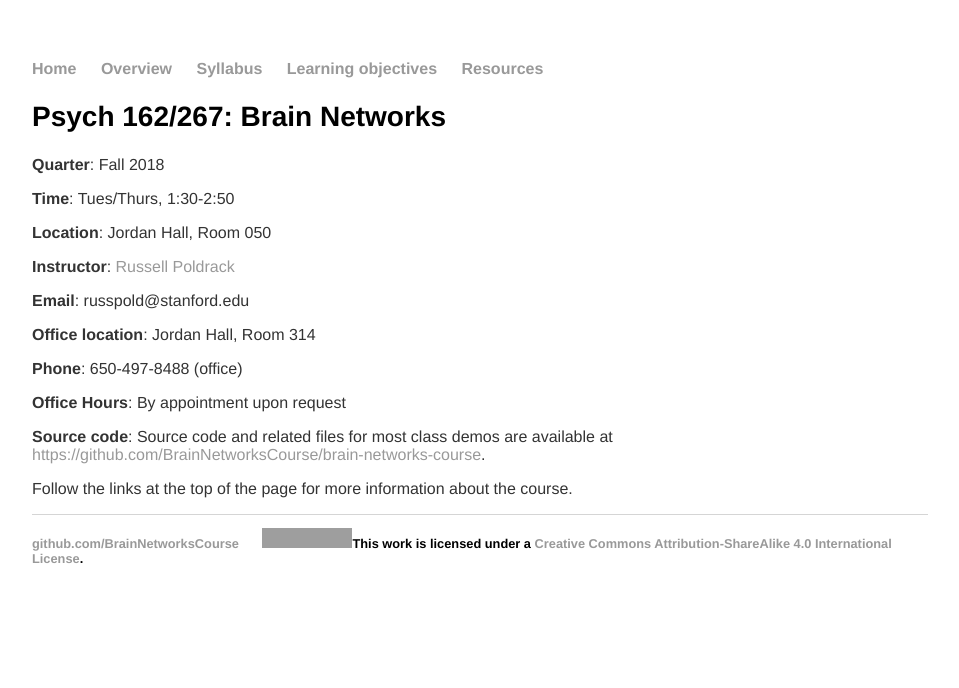
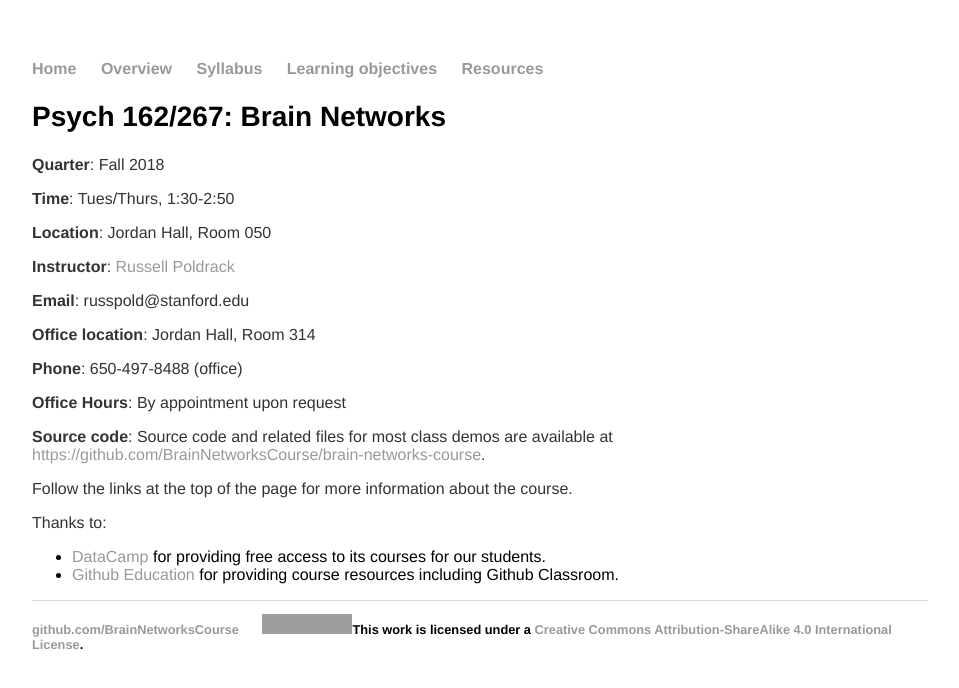
Before and after one commit to BrainNetworksCourse/BrainNetworksCourse.github.io, a Jekyll site: the page built from index.md, in a window 1280 px wide. Shown: the top 688 px of the page, without its empty margins (160-1119 px from the left). Built offline with Jekyll 4.4.1, drawn with Linux system fonts in a browser that asks for light colours; grey boxes are pictures that could not be loaded.

Commit message:
add datacamp and github links

```diff
--- a/index.md
+++ b/index.md
@@ -25,3 +25,8 @@ title: Brain Networks
 **Source code**: Source code and related files for most class demos are available at [https://github.com/BrainNetworksCourse/brain-networks-course](https://github.com/BrainNetworksCourse/brain-networks-course).
 
 Follow the links at the top of the page for more information about the course.
+
+Thanks to:
+
+- [DataCamp](https://www.datacamp.com/) for providing free access to its courses for our students.
+- [Github Education](https://education.github.com/) for providing course resources including Github Classroom.
```
